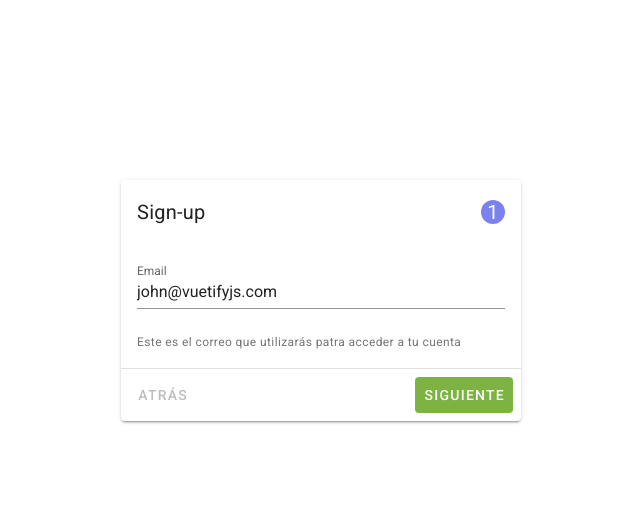
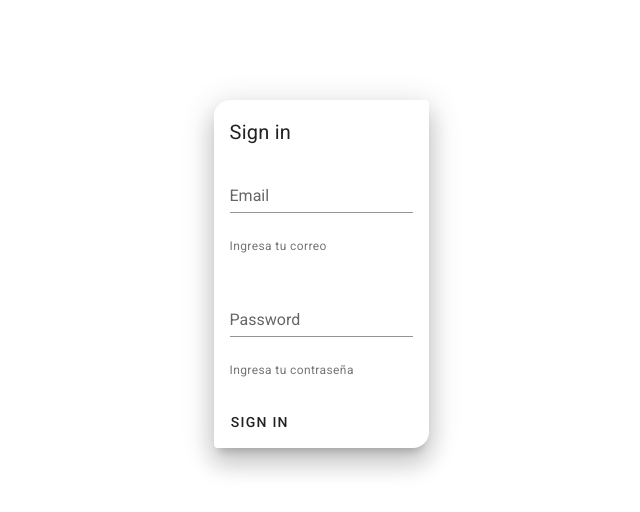
Before and after one commit to DesarrolloEKS/CRUD_Users, a Vue app: page / in a window 1280 px wide. Shown: the top 512 px of the page, without its empty margins (319-959 px from the left). Built offline with nearby package versions, Linux system fonts and the light colour scheme.

Commit message:
Cambios
Se agrego una nueva clase para Login y se cambio el nombre de la clase Login existente a Signup. También se agregó clase router.

```diff
--- a/package.json
+++ b/package.json
@@ -12,6 +12,7 @@
     "core-js": "^3.6.5",
     "flat-cache": "^3.0.4",
     "vue": "^2.6.11",
+    "vue-router": "^3.5.2",
     "vuetify": "^2.5.8"
   },
   "devDependencies": {
--- a/src/Login.vue
+++ b/src/Login.vue
@@ -1,83 +1,31 @@
 <template>
     <v-app>
-    <template>
-      <v-card class="mx-auto" max-width="500" style="margin-top: 180px;">
+        <v-card elevation="16" shaped class="mx-auto" max-width="500"  style="margin-top: 100px">
             <v-card-title class="text-h6 font-weight-regular justify-space-between">
-          <span>{{ Title }}</span>
-          <v-avatar color="primary lighten-2" class="subheading white--text" size="24" v-text="step"></v-avatar>
+                <span>Sign in</span>
             </v-card-title>
-
-        <v-window v-model="step" style="width: 400px;">
-          <v-window-item :value="1">
             <v-card-text>
-              <v-text-field label="Email" value="john@vuetifyjs.com"></v-text-field>
+            <v-text-field
+                label="Email"
+            ></v-text-field>
             <span class="text-caption grey--text text--darken-1">
-                Este es el correo que utilizarás patra acceder a tu cuenta
+                Ingresa tu correo
             </span>
             </v-card-text>
-          </v-window-item>
-
-          <v-window-item :value="2">
             <v-card-text>
-              <v-text-field label="Password" type="password"></v-text-field>
-              <v-text-field label="Confirm Password" type="password"></v-text-field>
+            <v-text-field
+                label="Password"
+                type="password"
+            ></v-text-field>
             <span class="text-caption grey--text text--darken-1">
-                Introduzca una contraseña
+                Ingresa tu contraseña
             </span>
             </v-card-text>
-          </v-window-item>
-
-          <v-window-item :value="3">
-            <div class="pa-4 text-center">
-              <v-img class="mb-4" contain height="128" src="https://cdn.vuetifyjs.com/images/logos/v.svg"></v-img>
-              <h3 class="text-h6 font-weight-light mb-2">
-                Welcome to Vuetify
-              </h3>
-              <span class="text-caption grey--text">Thanks for signing up!</span>
-            </div>
-          </v-window-item>
-        </v-window>
-
-        <v-divider></v-divider>
-
             <v-card-actions>
-          <v-btn
-          :disabled="step === 1"
-          text
-          @click="step--"
-          >
-            Atrás
-          </v-btn>
-          <v-spacer></v-spacer>
-          <v-btn
-          :disabled="step === 3"
-          color="light-green darken-1"
-          dark
-          depressed
-          @click="step++"
-          >
-            Siguiente
+                <v-btn right top text>
+                    Sign in
                 </v-btn>
             </v-card-actions>
         </v-card>
-    </template>
     </v-app>
 </template>
-
-<script>
-  export default {
-    data: () => ({
-      step: 1,
-    }),
-
-    computed: {
-      Title () {
-        switch (this.step) {
-          case 1: return 'Sign-up'
-          case 2: return 'Crear una contraseña'
-          default: return 'Account created'
-        }
-      },
-    },
-  }
-</script>
--- a/src/main.js
+++ b/src/main.js
@@ -2,11 +2,13 @@ import Vue from 'vue'
 import Login from './Login.vue'
 //import axios from 'axios'
 import vuetify from './plugins/vuetify'
+import router from "./router";
 
 
 Vue.config.productionTip = false
 
 new Vue({
   vuetify,
+  router,
   render: h => h(Login)
 }).$mount('#app')
--- /dev/null
+++ b/src/router.js
@@ -0,0 +1,21 @@
+import Vue from "vue";
+import VueRouter from 'vue-router'
+
+import App from "./App.vue";
+
+Vue.use(VueRouter)
+
+const routes = [
+    {
+        path: "/",
+        name: "app",
+        component: App
+    }
+]
+
+const router = new VueRouter({
+    mode: "history",
+    routes
+});
+
+export default router;
```
Also changed, not shown: src/Signup.vue (added, +83 -0 lines), 1 other file (tests, documents, lock files or other folders). Lines whose indentation alone changed are shown as unchanged.
